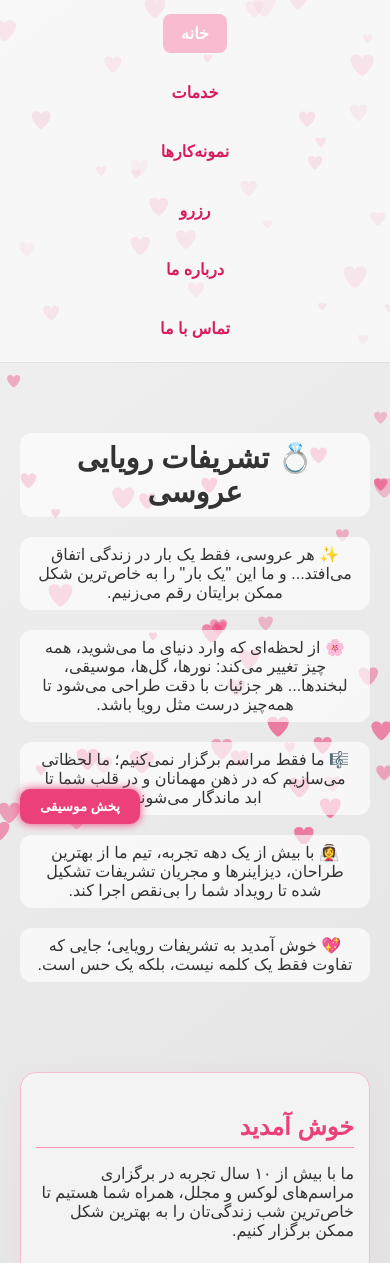
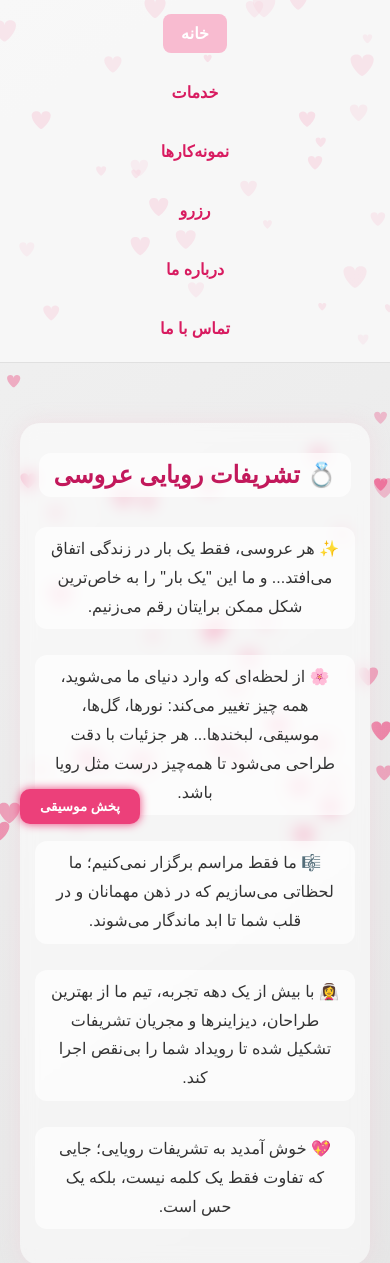
Before and after one commit to mr-aiza/224, a website: page index.html in a window 390 px wide. Shown: the top 1263 px of the page. Drawn offline with Linux system fonts and the light colour scheme; a web font is replaced by a local one.

Commit message:
Update Style.css

```diff
--- a/Style.css
+++ b/Style.css
@@ -2,6 +2,45 @@
 
 * {
   box-sizing: border-box;
+}
+.intro-text-glass {
+  background: rgba(255, 255, 255, 0.5);
+  backdrop-filter: blur(8px);
+  -webkit-backdrop-filter: blur(8px);
+  padding: 30px;
+  border-radius: 20px;
+  max-width: 900px;
+  margin: 0 auto;
+  box-shadow: 0 0 20px rgba(248, 187, 208, 0.25);
+  text-align: center;
+}
+
+.intro-text-glass h1 {
+  color: #c2185b;
+  font-size: 2.2rem;
+  margin-bottom: 20px;
+}
+
+.intro-text-glass p {
+  font-size: 1.2rem;
+  color: #333;
+  line-height: 2;
+  margin-bottom: 16px;
+}
+
+@media (max-width: 600px) {
+  .intro-text-glass {
+    padding: 20px 15px;
+  }
+
+  .intro-text-glass h1 {
+    font-size: 1.5rem;
+  }
+
+  .intro-text-glass p {
+    font-size: 1rem;
+    line-height: 1.8;
+  }
 }
 
 body {
```
